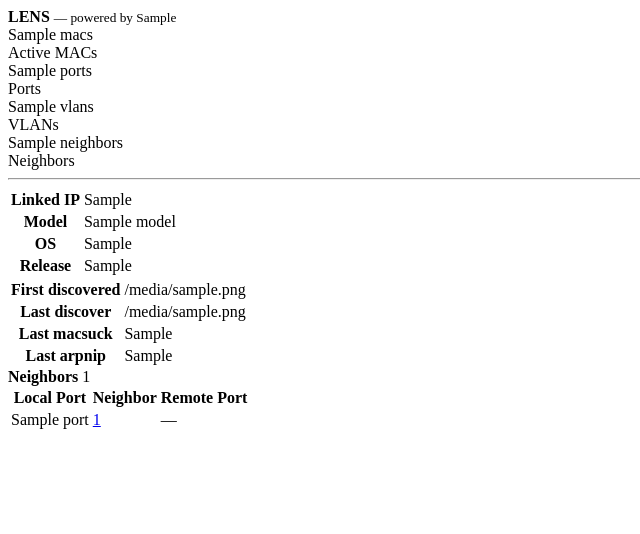
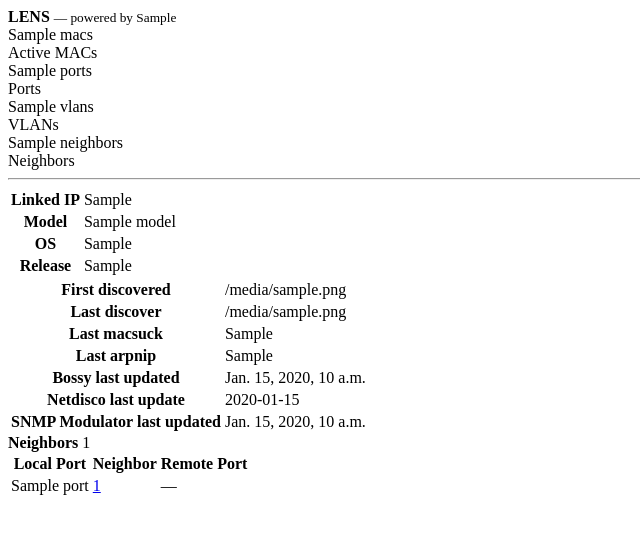
Before and after one commit to zebbra/netbox-lens, a Django app: template netbox_lens/templates/netbox_lens/device_nodes_panel.html in a window 1280 px wide. Shown: the top 534 px of the page, without its empty margins (0-640 px from the left). Run offline with Django 3.2, Linux system fonts and the light colour scheme; the template is opened without the code that fills it: most values are stand-ins (such as "Sample title", 1, 10 or a date in 2020).

Commit message:
Add Sync trigger and three CF-based timestamp rows; clarify device vs DB actions
Sync (+ Force Sync) calls discobox's /sync endpoint — a background job
that reconciles Netdisco's data into NetBox (database to database,
never touches the device), distinct from /rebuild's synchronous prune.
Confirmed via discobox's source: host/force query params, "queued" or
"skipped" (with reason, e.g. cooldown/already in progress) response.

Also surface bossy_last_updated, netdisco_last_update, and
snmp_modulator_last_updated device custom fields when present,
skipping each row cleanly when the CF doesn't exist (confirmed none
of the three exist on this dev instance).

Added tooltips to Discover/Macsuck/Arpnip clarifying they schedule a
Netdisco job that fetches from the device itself (SNMP), in contrast
to Sync's tooltip which clarifies it's database-to-database only —
per explicit ask to make that distinction obvious.

```diff
--- a/netbox_lens/template_content.py
+++ b/netbox_lens/template_content.py
@@ -96,6 +96,7 @@ class DeviceLensPanel(PluginTemplateExtension):
             "neighbors": len(neighbors),
         }
         summaries = _device_summaries(backends, ip)
+        device = self.context["object"]
         return self.render("netbox_lens/device_nodes_panel.html", extra_context={
             "lens_stats": stats,
             "lens_device_ip": ip,
@@ -104,7 +105,10 @@ class DeviceLensPanel(PluginTemplateExtension):
             "lens_web_links": _device_web_links(backends, ip),
             "lens_neighbors": neighbors,
             "lens_can_trigger": self.context["request"].user.has_perm("netbox_lens.trigger_lens"),
-            "lens_device_pk": self.context["object"].pk,
+            "lens_device_pk": device.pk,
+            "lens_bossy_last_updated": device.cf.get("bossy_last_updated"),
+            "lens_netdisco_last_update": device.cf.get("netdisco_last_update"),
+            "lens_snmp_modulator_last_updated": device.cf.get("snmp_modulator_last_updated"),
         })
 
 
--- a/netbox_lens/templates/netbox_lens/device_nodes_panel.html
+++ b/netbox_lens/templates/netbox_lens/device_nodes_panel.html
@@ -80,7 +80,8 @@
               {% if lens_can_trigger %}
               <form method="post" action="{% url 'plugins:netbox_lens:discover' pk=lens_device_pk %}" class="d-inline">
                 {% csrf_token %}
-                <button type="submit" class="btn btn-sm btn-outline-primary py-0 px-2">
+                <button type="submit" class="btn btn-sm btn-outline-primary py-0 px-2"
+                        title="{% trans 'Schedules a job in Netdisco to rediscover this device — fetches fresh data from the device itself (SNMP).' %}">
                   <i class="mdi mdi-radar" aria-hidden="true"></i> {% trans "Discover" %}
                 </button>
               </form>
@@ -96,7 +97,8 @@
               {% if lens_can_trigger %}
               <form method="post" action="{% url 'plugins:netbox_lens:macsuck' pk=lens_device_pk %}" class="d-inline">
                 {% csrf_token %}
-                <button type="submit" class="btn btn-sm btn-outline-primary py-0 px-2">
+                <button type="submit" class="btn btn-sm btn-outline-primary py-0 px-2"
+                        title="{% trans 'Schedules a job in Netdisco to fetch the MAC address table from the device itself (SNMP).' %}">
                   <i class="mdi mdi-table-network" aria-hidden="true"></i> {% trans "Macsuck" %}
                 </button>
               </form>
@@ -112,7 +114,8 @@
               {% if lens_can_trigger %}
               <form method="post" action="{% url 'plugins:netbox_lens:arpnip' pk=lens_device_pk %}" class="d-inline">
                 {% csrf_token %}
-                <button type="submit" class="btn btn-sm btn-outline-primary py-0 px-2">
+                <button type="submit" class="btn btn-sm btn-outline-primary py-0 px-2"
+                        title="{% trans 'Schedules a job in Netdisco to fetch the ARP table from the device itself (SNMP).' %}">
                   <i class="mdi mdi-lan-connect" aria-hidden="true"></i> {% trans "Arpnip" %}
                 </button>
               </form>
@@ -121,6 +124,44 @@
           </tr>
           {% endif %}
           {% endfor %}
+          {% if lens_bossy_last_updated %}
+          <tr>
+            <th scope="row">{% trans "Bossy last updated" %}</th>
+            <td><span title="{{ lens_bossy_last_updated|lens_absolute }}">{{ lens_bossy_last_updated|lens_relative }}</span></td>
+          </tr>
+          {% endif %}
+          {% if lens_netdisco_last_update %}
+          <tr>
+            <th scope="row">{% trans "Netdisco last update" %}</th>
+            <td>
+              <span title="{{ lens_netdisco_last_update|lens_absolute }}">{{ lens_netdisco_last_update|lens_relative }}</span>
+              {% if lens_can_trigger %}
+              <form method="post" action="{% url 'plugins:netbox_lens:sync' pk=lens_device_pk %}" class="d-inline">
+                {% csrf_token %}
+                <input type="hidden" name="force" value="false">
+                <button type="submit" class="btn btn-sm btn-outline-success py-0 px-2"
+                        title="{% trans 'Sync data from Netdisco to NetBox — database to database, does not contact the device.' %}">
+                  <i class="mdi mdi-sync" aria-hidden="true"></i> {% trans "Sync" %}
+                </button>
+              </form>
+              <form method="post" action="{% url 'plugins:netbox_lens:sync' pk=lens_device_pk %}" class="d-inline">
+                {% csrf_token %}
+                <input type="hidden" name="force" value="true">
+                <button type="submit" class="btn btn-sm btn-outline-warning py-0 px-2"
+                        title="{% trans 'Force sync data from Netdisco to NetBox, bypassing the cooldown — database to database, does not contact the device.' %}">
+                  <i class="mdi mdi-sync-alert" aria-hidden="true"></i>
+                </button>
+              </form>
+              {% endif %}
+            </td>
+          </tr>
+          {% endif %}
+          {% if lens_snmp_modulator_last_updated %}
+          <tr>
+            <th scope="row">{% trans "SNMP Modulator last updated" %}</th>
+            <td><span title="{{ lens_snmp_modulator_last_updated|lens_absolute }}">{{ lens_snmp_modulator_last_updated|lens_relative }}</span></td>
+          </tr>
+          {% endif %}
         </table>
       </div>
     </div>
--- a/netbox_lens/urls.py
+++ b/netbox_lens/urls.py
@@ -20,4 +20,5 @@ urlpatterns = [
     path("macsuck/<int:pk>/", views.LensTriggerJobView.as_view(job_method="trigger_macsuck"), name="macsuck"),
     path("arpnip/<int:pk>/", views.LensTriggerJobView.as_view(job_method="trigger_arpnip"), name="arpnip"),
     path("rebuild/<int:pk>/", views.LensRebuildInventoryView.as_view(), name="rebuild_inventory"),
+    path("sync/<int:pk>/", views.LensSyncView.as_view(), name="sync"),
 ]
```
Also changed, not shown: netbox_lens/discobox.py (+33 -0 lines), netbox_lens/views.py (+25 -1 lines).
